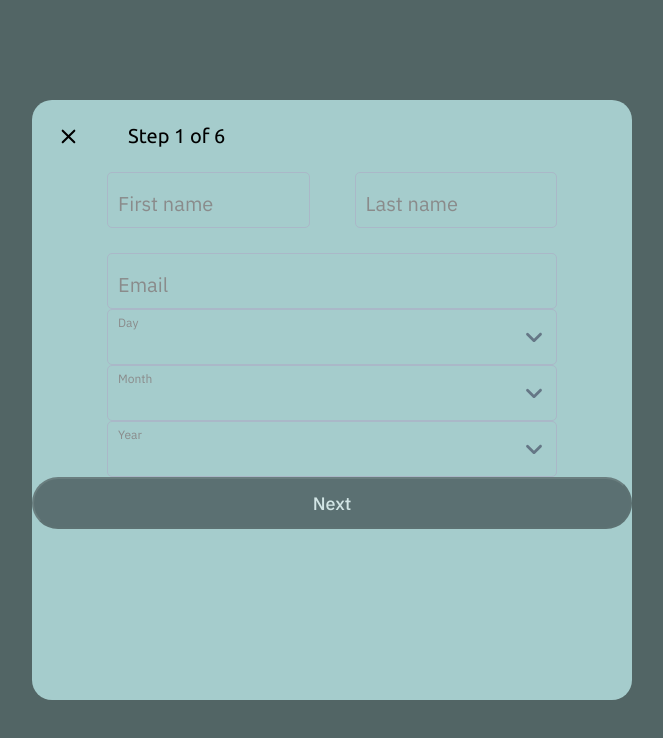
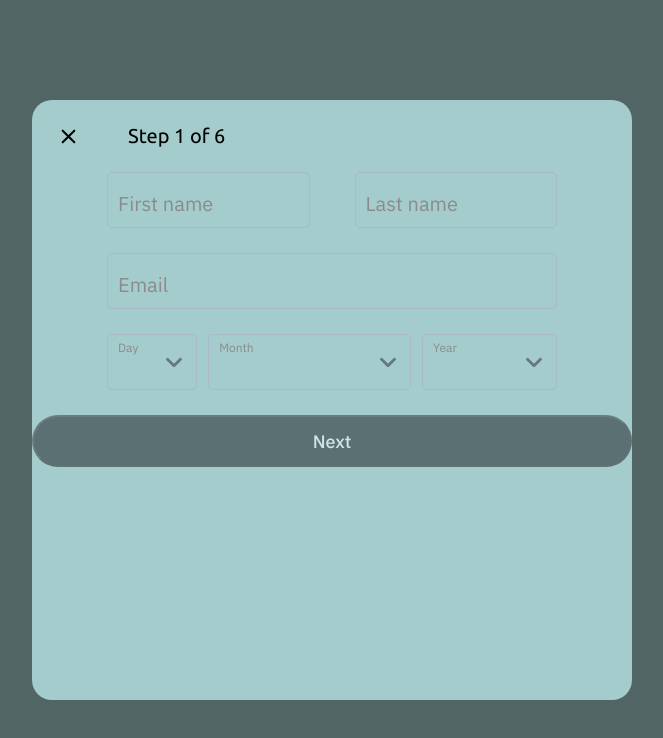
Before and after one commit to Kribbz0r/TwitterFrontend, a React (Create React App) app: page / in a window 1280 px wide. Shown: the top 738 px of the page, without its empty margins (308-971 px from the left). Built offline with nearby package versions, Linux system fonts and the light colour scheme.

Commit message:
adds styling for date and email inputs

```diff
--- a/src/features/register/components/registerModal/forms/formOne.css
+++ b/src/features/register/components/registerModal/forms/formOne.css
@@ -10,4 +10,8 @@
 
 .registerStepOneContent {
     width: 75%;
+    display: flex;
+    flex-direction: column;
+    justify-content: center;
+    align-items: center;
 }
--- a/src/features/register/components/registerModal/registerDateInput/RegisterDateInput.tsx
+++ b/src/features/register/components/registerModal/registerDateInput/RegisterDateInput.tsx
@@ -6,6 +6,8 @@ import { AppDispatch, RootState } from "../../../../../redux/Store";
 import { getDays, getMonths, getYears } from "../../../../utils/DateUtils";
 import { validateDateOfBirth } from "../../../../../services/Validators";
 import { DateOfBirth } from "../../../../utils/GlogalInterfaces";
+
+import "./registerDateInput.css"
 
 interface RegisterDateInputProps {
     date: DateOfBirth;
@@ -41,6 +43,8 @@ export const RegisterDateInput: React.FC<RegisterDateInputProps> = ({ date }) =>
 
     return (
         <div className="registerDate">
+            <div className="registerDateContent">
+                <div className="registerDateDay">
                     <ValidatedDateSelector
                         style={"validatedDay"}
                         valid={valid}
@@ -48,7 +52,8 @@ export const RegisterDateInput: React.FC<RegisterDateInputProps> = ({ date }) =>
                         dropDown={getDays}
                         dispatcher={updateState}
                         data={date.day} />
-
+                </div>
+                <div className="registerDateMonth">
                     <ValidatedDateSelector
                         style={"validatedMonth"}
                         valid={valid}
@@ -56,7 +61,8 @@ export const RegisterDateInput: React.FC<RegisterDateInputProps> = ({ date }) =>
                         dropDown={getMonths}
                         dispatcher={updateState}
                         data={date.month} />
-
+                </div>
+                <div className="registerDateYear">
                     <ValidatedDateSelector
                         style={"validatedYear"}
                         valid={valid}
@@ -64,7 +70,9 @@ export const RegisterDateInput: React.FC<RegisterDateInputProps> = ({ date }) =>
                         dropDown={getYears}
                         dispatcher={updateState}
                         data={date.year} />
-
+                </div>
+            </div>
+            {valid ? <></> : <span className="registerDateError">You may not be younger than 13. Please enter a valid date.</span>}
         </div>
     );
 }
--- /dev/null
+++ b/src/features/register/components/registerModal/registerDateInput/registerDateInput.css
@@ -0,0 +1,30 @@
+.registerDate {
+    width: 100%;
+    margin-bottom: 25px;
+}
+
+.registerDateContent {
+    width: 100%;
+    display: flex;
+    justify-content: space-between;
+}
+
+.registerDateDay {
+    width: 20%;
+}
+
+.registerDateMonth {
+    width: 45%;
+}
+
+.registerDateYear {
+    width: 30%;
+
+}
+
+.registerDateError {
+    color: red;
+    font-size: 13px;
+    font-weight: 300;
+    margin-left: 10px;
+}
--- a/src/features/register/components/registerModal/registerEmailInput/RegisterEmailInput.tsx
+++ b/src/features/register/components/registerModal/registerEmailInput/RegisterEmailInput.tsx
@@ -1,10 +1,10 @@
 import React, { useState, useEffect } from "react";
 import { ValidatedTextInput } from "../../../../../components/validatedInput/ValidatedTextInput";
-import { useDispatch, UseDispatch } from "react-redux";
+import { useDispatch } from "react-redux";
 import { AppDispatch } from "../../../../../redux/Store";
 import { updateRegister } from "../../../../../redux/slices/RegisterSlice";
 import { validateEmail } from "../../../../../services/Validators"
-
+import "./registerEmailInput.css"
 
 interface RegisterEmailInputProps {
     email: string;
@@ -32,6 +32,7 @@ export const RegisterEmailInput: React.FC<RegisterEmailInputProps> = ({ email })
     return (
         <div className="registerEmailInput">
             <ValidatedTextInput valid={vaildEmail} label={"Email"} name={"email"} changeValue={updateEmail} data={email} />
+            {vaildEmail ? <></> : <span className="registerEmailError">Enter your email, please.</span>}
 
         </div>
     )
--- /dev/null
+++ b/src/features/register/components/registerModal/registerEmailInput/registerEmailInput.css
@@ -0,0 +1,11 @@
+.registerEmailInput {
+    margin-bottom: 25px;
+    width: 100%;
+}
+
+.registerEmailError {
+    color: red;
+    font-size: 12px;
+    font-weight: 300;
+    margin-left: 10px;
+}
```
Lines whose indentation alone changed are shown as unchanged.
